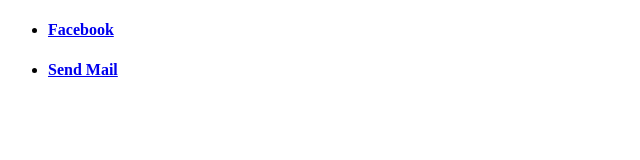
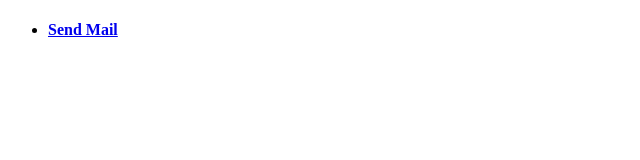
Before and after one commit to k95yong/k95yong.github.io, a plain HTML site: page contact.html in a window 1280 px wide. Shown: the whole page, without its empty margins (0-640 px from the left). Drawn offline with Linux system fonts and the light colour scheme.

Commit message:
Update contact.html

```diff
--- a/contact.html
+++ b/contact.html
@@ -6,7 +6,6 @@
     </head>
     <body>
         <ul>
-            <li><a href="https://www.facebook.com/"><h4>Facebook</h4></a></li>
             <li><a href="mailto:k95yong@Naver.com"><h4>Send Mail</h4></a></li>
         </ul>
     </body>
```
